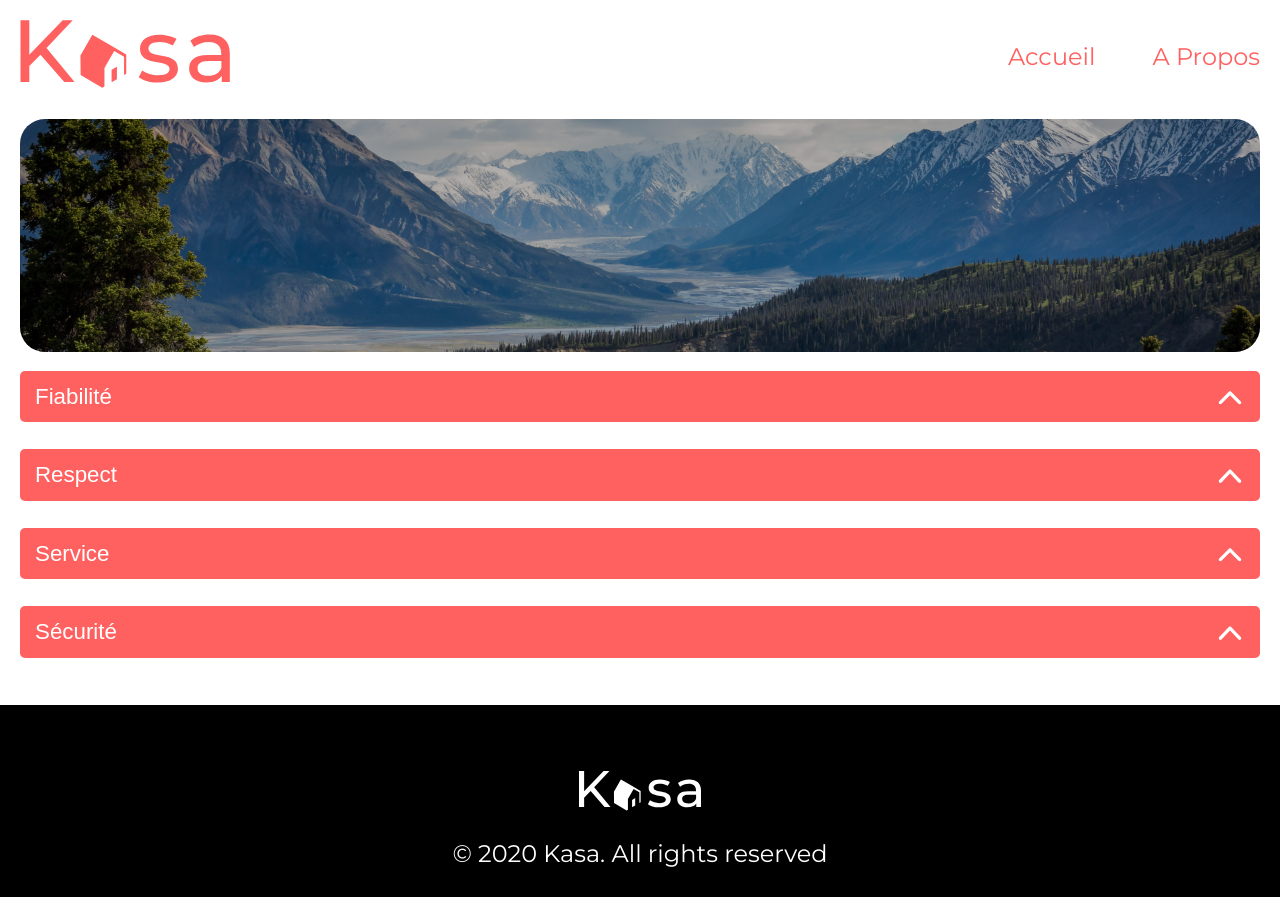
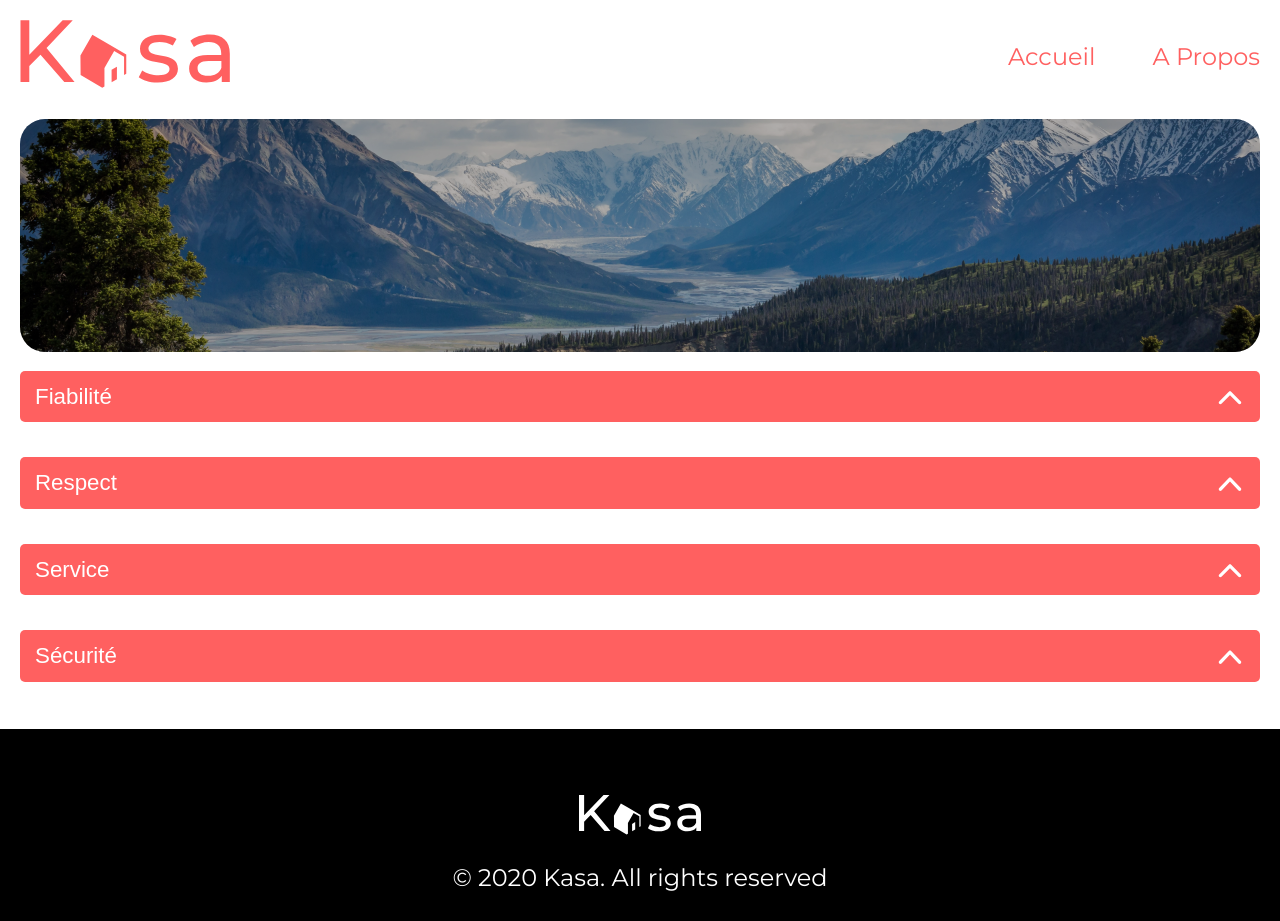
Before and after one commit to Kalow26/kasa, a React (Create React App) app: page /about in a window 1280 px wide. Before the commit the page ends 897 px from the top, so only its background shows below. Built offline with nearby package versions, Linux system fonts and the light colour scheme.

Commit message:
corrected some bugs

```diff
--- a/Scss/components/housing-card.scss
+++ b/Scss/components/housing-card.scss
@@ -37,7 +37,7 @@
     }
 
     &:hover .overlay + img {
-        filter: sepia(50%);
+        filter: grayscale(80%);
     }
 }
 
--- a/Scss/pages/about.scss
+++ b/Scss/pages/about.scss
@@ -8,7 +8,7 @@
 
         @include tablet {
             margin: 19px 0;
-            gap: 30px;
+            gap: 38px;
         }
     }
 }
--- a/src/css/style.css
+++ b/src/css/style.css
@@ -254,7 +254,7 @@ li {
   font-size: 18px;
 }
 .card:hover .overlay + img {
-  filter: sepia(50%);
+  filter: grayscale(80%);
 }
 
 @keyframes fadeIn {
@@ -467,7 +467,7 @@ li {
 @media (max-width: 1440px) {
   .about__items {
     margin: 19px 0;
-    gap: 30px;
+    gap: 38px;
   }
 }
 
```
